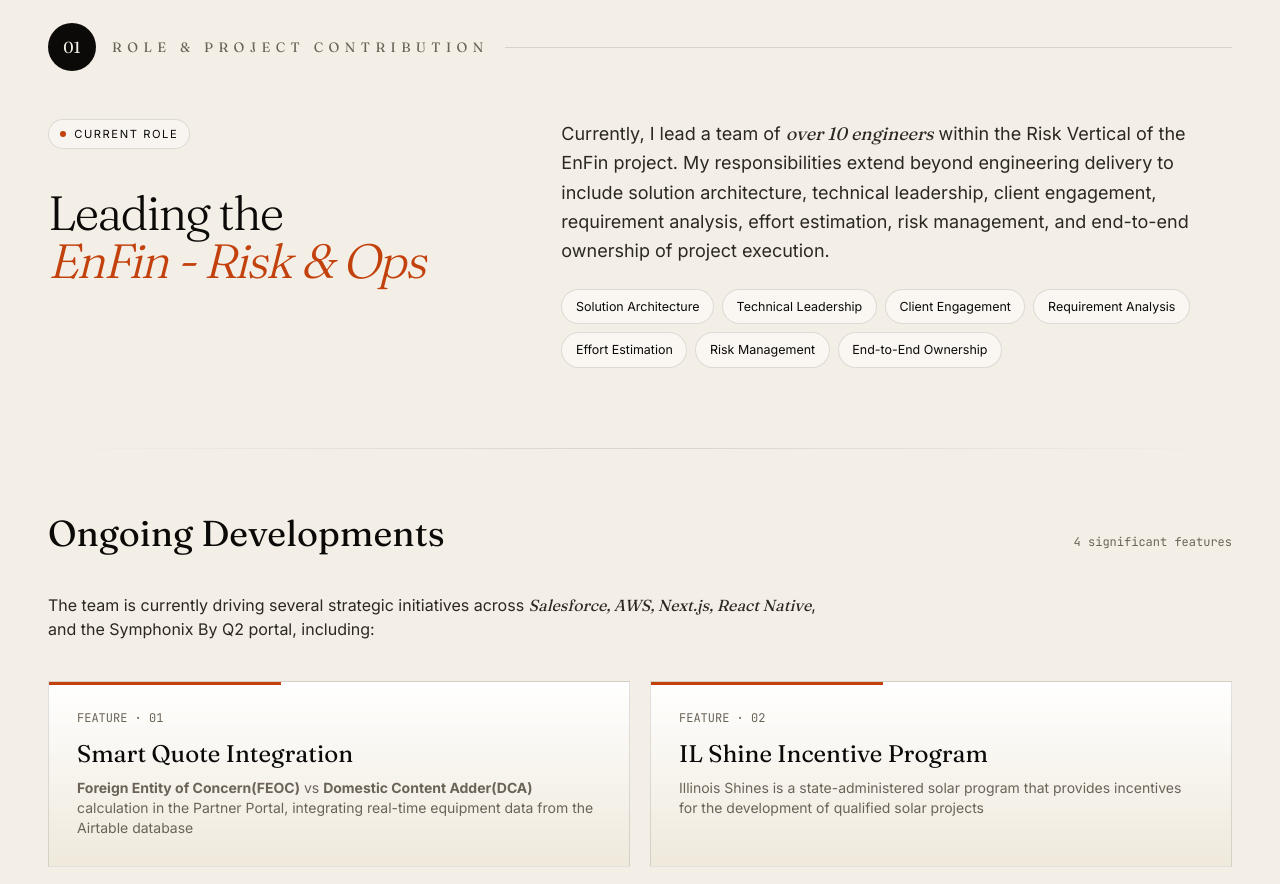
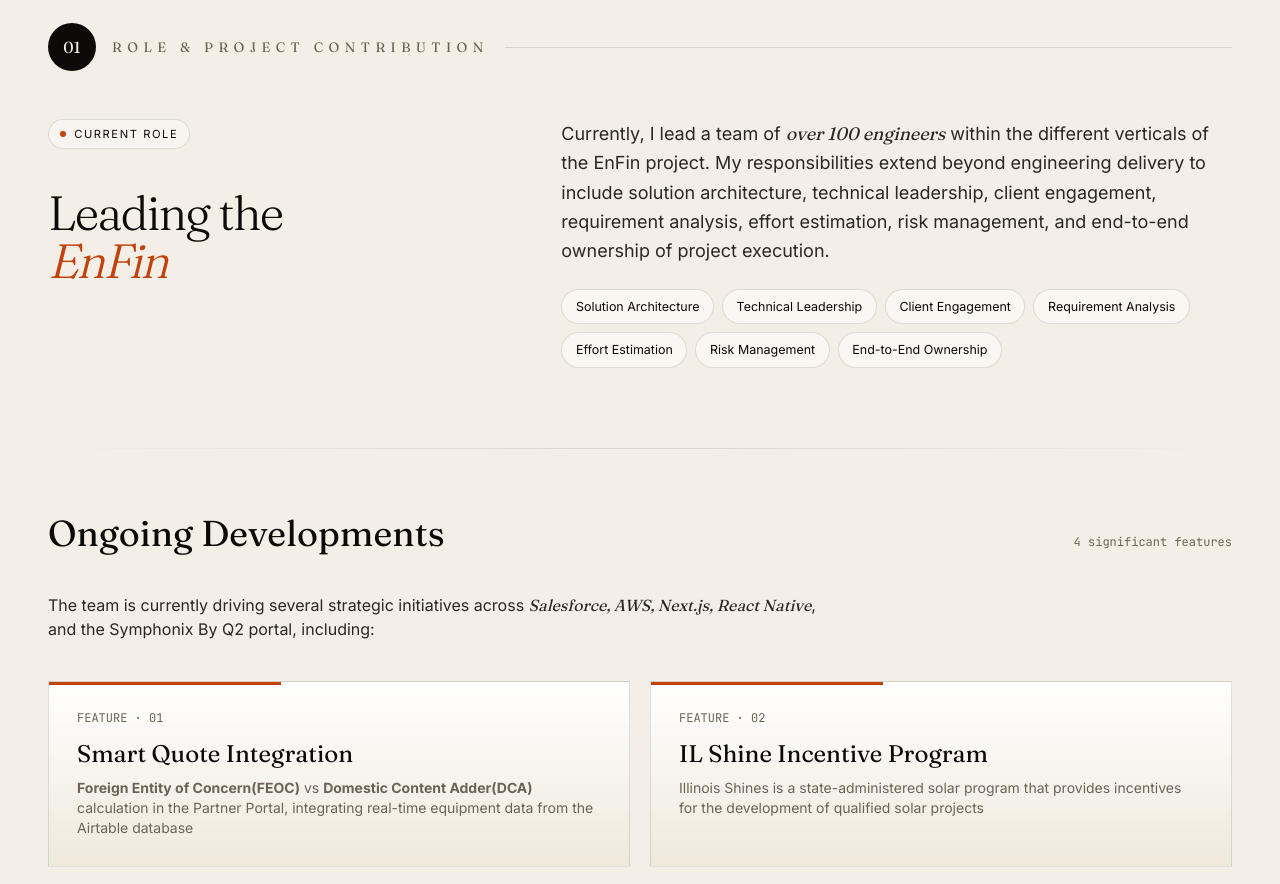
Before and after one commit to CK-Arijit/Performace-Review-2026, a plain HTML site: page index.html in a window 1280 px wide. Shown: the part 1700-2584 px from the top of the page. Drawn offline with nearby package versions, Linux system fonts and the light colour scheme.

Commit message:
Changes made

```diff
--- a/index.html
+++ b/index.html
@@ -261,11 +261,11 @@
     <div class="grid md:grid-cols-12 gap-12 mb-20">
       <div class="md:col-span-5">
         <span class="chip mb-4"><span class="dot"></span>Current Role</span>
-        <h2 class="display text-4xl md:text-5xl mt-6 mb-6">Leading the<br/><em class="italic" style="color:var(--accent);">EnFin - Risk &amp; Ops</em></h2>
+        <h2 class="display text-4xl md:text-5xl mt-6 mb-6">Leading the<br/><em class="italic" style="color:var(--accent);">EnFin</em></h2>
       </div>
       <div class="md:col-span-7">
         <p class="text-lg leading-relaxed" style="color:#2b2722;">
-          Currently, I lead a team of <span class="serif italic">over 10 engineers</span> within the Risk Vertical of the EnFin project. My responsibilities extend beyond engineering delivery to include solution architecture, technical leadership, client engagement, requirement analysis, effort estimation, risk management, and end-to-end ownership of project execution.
+          Currently, I lead a team of <span class="serif italic">over 100 engineers</span> within the different verticals of the EnFin project. My responsibilities extend beyond engineering delivery to include solution architecture, technical leadership, client engagement, requirement analysis, effort estimation, risk management, and end-to-end ownership of project execution.
         </p>
         <div class="flex flex-wrap gap-2 mt-6">
           <span class="pill">Solution Architecture</span>
```
